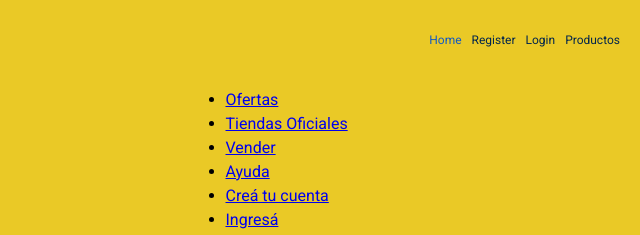
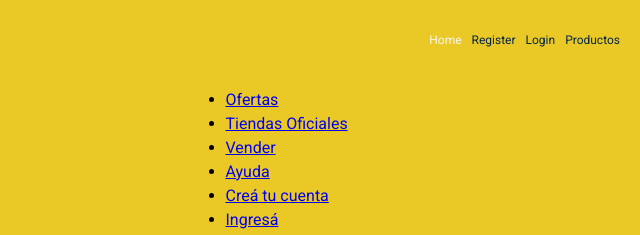
Before and after one commit to Sofiguzmanc/MercadoLiebre-SofiGC, a website: page views/home.html in a window 1280 px wide. In both pictures the pointer is over the link "Home". Shown: the top 235 px of the page, 640-1280 px from the left. Drawn offline with Linux system fonts and the light colour scheme.

Commit message:
MercadoL

```diff
--- a/public/css/styles.css
+++ b/public/css/styles.css
@@ -155,7 +155,7 @@
   }
 
   .nav-bottom ul li a:hover {
-    color: #1259c3;
+    color: whitesmoke;
   }
 
   .product img:hover {
```
